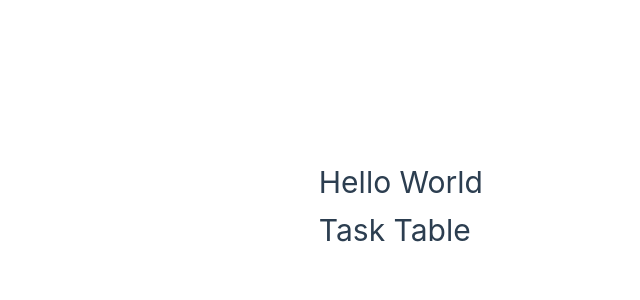
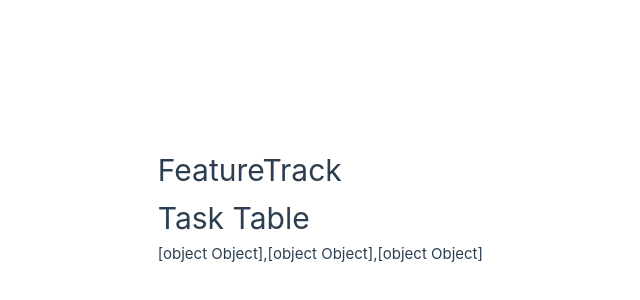
Before and after one commit to nbur4556/featuretrack, a Vue app: page / in a window 1280 px wide. Shown: the part 194-494 px from the top of the page, without its empty margins (157-797 px from the left). Built offline with nearby package versions, Linux system fonts and the light colour scheme.

Commit message:
create sample data

```diff
--- a/src/components/TaskTable.vue
+++ b/src/components/TaskTable.vue
@@ -3,10 +3,11 @@
 import type { Task } from '../types/Task.ts'
 
 const props = defineProps<{ tasks: Array<Task> }>()
-
-console.log(props.tasks)
+const stringifiedData = props.tasks.toString();
+console.log(stringifiedData);
 </script>
 
 <template>
   <h1>Task Table</h1>
+  <p>{{stringifiedData}}</p>
 </template>
--- /dev/null
+++ b/src/data/sampleTasks.json
@@ -0,0 +1,32 @@
+[
+    {
+        "name": "Task 1",
+        "description": "Task 1 description",
+        "status": "Not Started",
+        "priority": "High",
+        "approval": "Assigned",
+        "type": "Bug",
+        "created": "05/21/2024",
+        "updated": "05/21/2024"
+    },
+    {
+        "name": "Task 2",
+        "description": "Task 2 description",
+        "status": "Not Started",
+        "priority": "Mid",
+        "approval": "Suggested",
+        "type": "Feature",
+        "created": "05/20/2024",
+        "updated": "05/20/2024"
+    },
+    {
+        "name": "Task 3",
+        "description": "Task 3 description",
+        "status": "Not Started",
+        "priority": "Low",
+        "approval": "Declined",
+        "type": "Improvement",
+        "created": "05/19/2024",
+        "updated": "05/19/2024"
+    }
+]
--- a/src/types/Task.ts
+++ b/src/types/Task.ts
@@ -10,7 +10,7 @@
   priority: TaskPriority
   approval: TaskApproval
   type: TaskType
-  development: string
+  development?: string
   pullRequest?: string
   ticket?: string
   relatedTask?: Task
--- a/src/views/HomeView.vue
+++ b/src/views/HomeView.vue
@@ -1,13 +1,14 @@
 <script setup lang="ts">
 import TaskTable from '../components/TaskTable.vue'
+import sampleData from '../data/sampleTasks.json';
 import type { Task } from '../types/Task.ts'
 
-const tasks: Array<Task> = []
+const tasks: Array<Task> = sampleData;
 </script>
 
 <template>
   <main>
-    <h1>Hello World</h1>
+    <h1>FeatureTrack</h1>
 
     <TaskTable v-bind:tasks="tasks" />
   </main>
```
